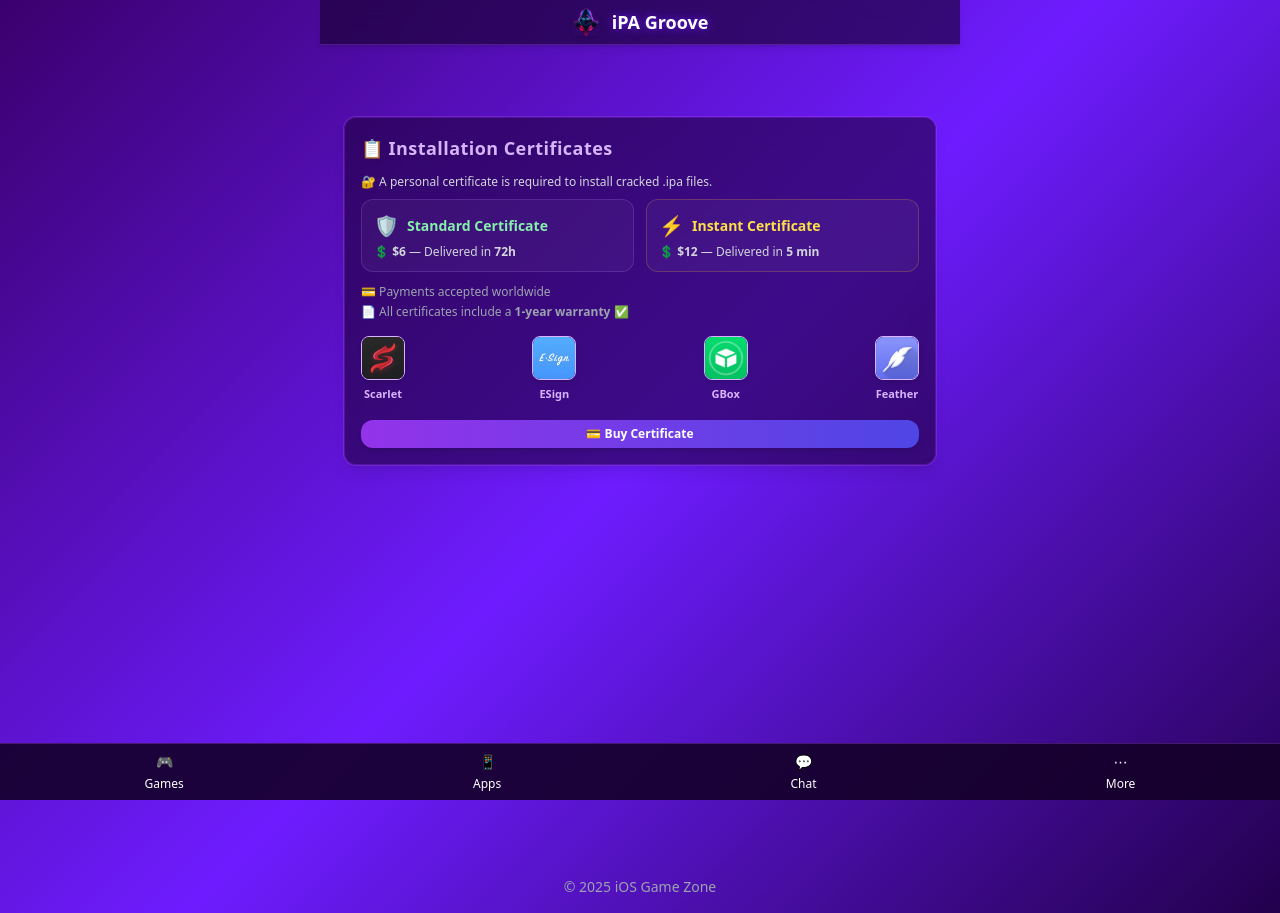
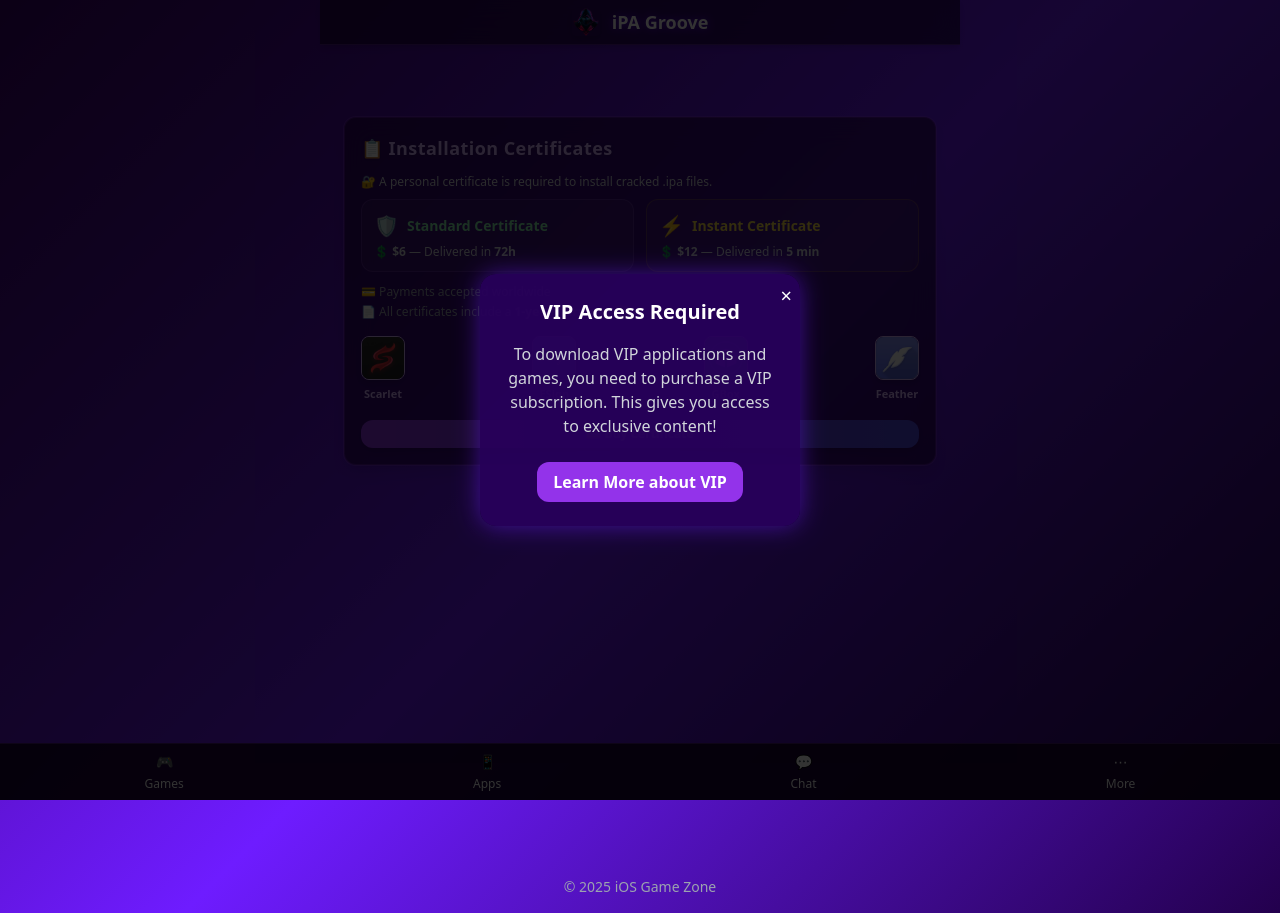
Before and after one commit to iPAGroove/iPAGroove, a plain HTML site: page index.html in a window 1280 px wide. Drawn offline with nearby package versions, Linux system fonts and the light colour scheme; no server answers.

Commit message:
Update index.html

```diff
--- a/index.html
+++ b/index.html
@@ -76,6 +76,40 @@
     font-weight: bold;
     color: white; /* text-white */
     font-size: 0.875rem; /* text-sm */
+  }
+
+  /* Styling for the VIP badge */
+  .vip-badge {
+    background-color: #FFD700; /* Gold color */
+    color: #333;
+    padding: 0.25rem 0.5rem;
+    border-radius: 0.375rem;
+    font-size: 0.75rem;
+    font-weight: bold;
+    margin-left: 0.5rem;
+    display: inline-block;
+  }
+
+  /* Custom modal for VIP access message */
+  #vipMessageModal {
+    position: fixed;
+    inset: 0;
+    background: rgba(0, 0, 0, 0.8);
+    display: flex;
+    align-items: center;
+    justify-content: center;
+    z-index: 9999; /* Higher than gameModal */
+  }
+  #vipMessageModal .modal-content {
+    background-color: rgba(40,0,90,0.95);
+    border-radius: 1rem;
+    padding: 1.5rem;
+    max-width: 20rem;
+    width: 90%;
+    color: white;
+    text-align: center;
+    position: relative;
+    box-shadow: 0 0 1.5rem rgba(110,28,255,0.5);
   }
 </style>
 </head>
@@ -183,12 +217,15 @@
 <p class="text-sm text-gray-400 mt-1 downloads-count-modal" id="modalDownloadCount">⬇️ Downloads: ...</p>
 </div>
 </div>
-<!-- New Download Button and Info Grid -->
+<!-- Download Button (Free) / VIP Access Button (VIP) -->
 <a class="block mb-4" href="#" id="modalDownload" target="_blank">
 <button class="w-full bg-purple-600 hover:bg-purple-800 py-2 rounded-xl text-white font-bold text-lg shadow-md">
       ⬇️ Download
     </button>
 </a>
+<button id="vipAccessButton" class="w-full bg-yellow-500 hover:bg-yellow-600 py-2 rounded-xl text-black font-bold text-lg shadow-md hidden">
+    🌟 Get VIP Access
+</button>
 
 <div class="info-grid mb-4">
 <div class="info-box">
@@ -209,12 +246,23 @@
 </div>
 </div>
 
-<!-- New Hack Features Title -->
+<!-- Hack Features Title -->
 <h4 class="text-lg font-bold text-purple-300 text-center mt-4 mb-2">Hack Features</h4>
 <div class="text-sm text-gray-300 whitespace-pre-line text-center px-2 py-1 mb-4" id="modalDesc" style="background-color: rgba(255,255,255,0.02); border-radius: 0.5rem;"></div>
 
 </div>
 </div>
+
+<!-- VIP Message Modal -->
+<div id="vipMessageModal" class="hidden">
+    <div class="modal-content">
+        <button class="absolute top-2 right-2 text-white text-xl hover:text-purple-300" onclick="closeVipMessageModal()">×</button>
+        <h3 class="text-xl font-bold mb-4">VIP Access Required</h3>
+        <p class="text-gray-300 mb-6">To download VIP applications and games, you need to purchase a VIP subscription. This gives you access to exclusive content!</p>
+        <button class="bg-purple-600 hover:bg-purple-800 py-2 px-4 rounded-xl text-white font-bold" onclick="alert('Redirect to VIP purchase page or show more info (not implemented yet)')">Learn More about VIP</button>
+    </div>
+</div>
+
 <!-- Footer -->
 <footer class="mt-8 text-center text-gray-400 text-sm pb-4">
     © 2025 iOS Game Zone
```
